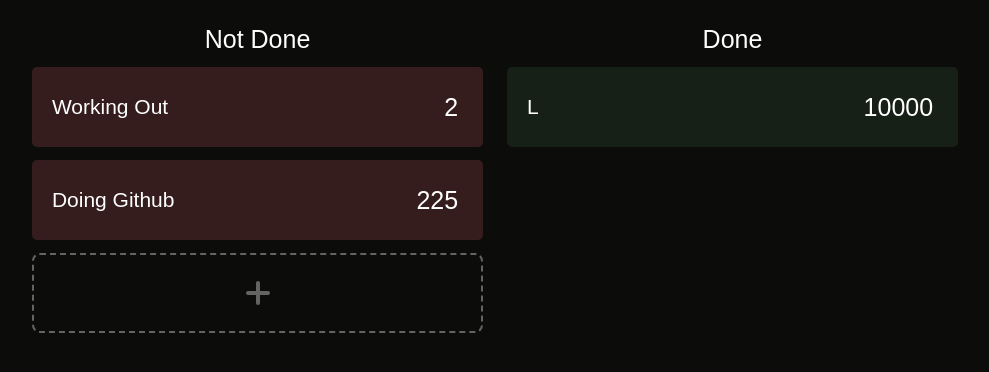
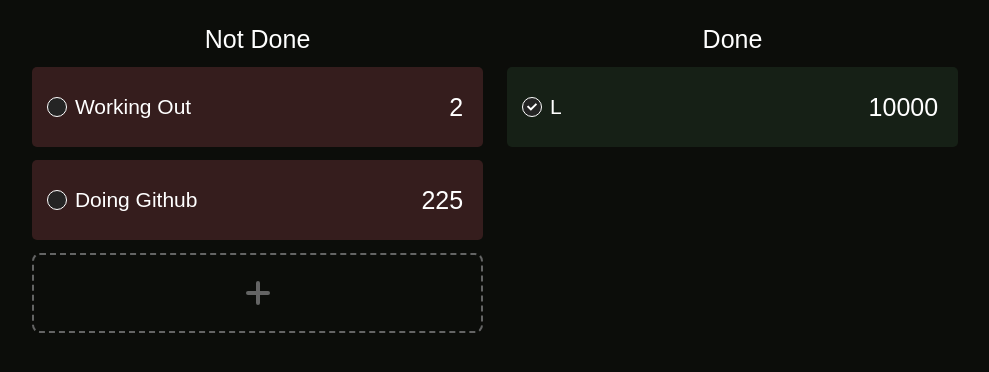
Before and after one commit to Kupinaaa/Streaks, a React (Vite) app in the folder frontend/: page / in a window 1280 px wide. Shown: the top 372 px of the page, without its empty margins (145-1134 px from the left). Built offline with nearby package versions, Linux system fonts and the light colour scheme.

Commit message:
tick styles

```diff
--- a/frontend/src/Streaks.tsx
+++ b/frontend/src/Streaks.tsx
@@ -135,6 +135,15 @@ const Streaks = () => {
             streakDisplayName.current = Streak.streakName
           }}
       >
+        <div className="taskCircle" style={{
+          display: "inline-flex",
+          alignItems: "center",
+          justifyContent: "center",
+          marginRight: "8px",
+          borderRadius: "50%"
+        }}>
+          <svg className="tick" height="10px" width="10px" version="1.1" id="Capa_1" viewBox="0 0 17.837 17.837" fill={(Streak.done ? "#FFFFFF" : "transparent")}><g id="SVGRepo_bgCarrier" ></g><g id="SVGRepo_tracerCarrier" ></g><g id="SVGRepo_iconCarrier"> <g> <path d="M16.145,2.571c-0.272-0.273-0.718-0.273-0.99,0L6.92,10.804l-4.241-4.27 c-0.272-0.274-0.715-0.274-0.989,0L0.204,8.019c-0.272,0.271-0.272,0.717,0,0.99l6.217,6.258c0.272,0.271,0.715,0.271,0.99,0 L17.63,5.047c0.276-0.273,0.276-0.72,0-0.994L16.145,2.571z"></path> </g> </g></svg>
+        </div>
         <div className="streakName">{Streak.streakName}</div>
         <div className="streakNumber">{Streak.streak}</div>
       </div>
--- a/frontend/src/index.css
+++ b/frontend/src/index.css
@@ -51,31 +51,19 @@ html, body, #root {
 }
 
 .streakWrapper {
-    display: block;
-    position: relative;
+    display: flex;
+    justify-content: center;
+    align-items: center;
 
     margin-top: 13px;
-    padding: 10px;
-    padding-left: 20px;
+    padding: 20px;
+    padding-left: 15px;
 
     min-height: 80px;
     width: 95%;
     border-radius: 5px;
 
     background-color: #182418;
-}
-
-.streakWrapper {
-    display: block;
-    position: relative;
-
-    margin-top: 13px;
-    padding: 10px;
-    padding-left: 20px;
-
-    min-height: 80px;
-    width: 95%;
-    border-radius: 5px;
 }
 
 .notDoneStreaks > .streakWrapper {
@@ -93,21 +81,10 @@ html, body, #root {
 
 .streakNumber {
     margin-left: auto;
-    position: absolute;
-
-    right: 25px;
-    top: 50%;
-    transform: translate(0, -50%);
-
     font-size: 25px;
 }
 
 .streakName {
-    position: absolute;
-
-    top: 50%;
-    transform: translate(0, -50%);
-
     font-size: 21px;
 }
 
@@ -311,8 +288,8 @@ input:focus {
 
     display: inline-block;
 
-    height: 22px;
-    width: 22px;
+    height: 20px;
+    width: 20px;
 
     border: 1px solid rgb(255, 255, 255);
 }
```
